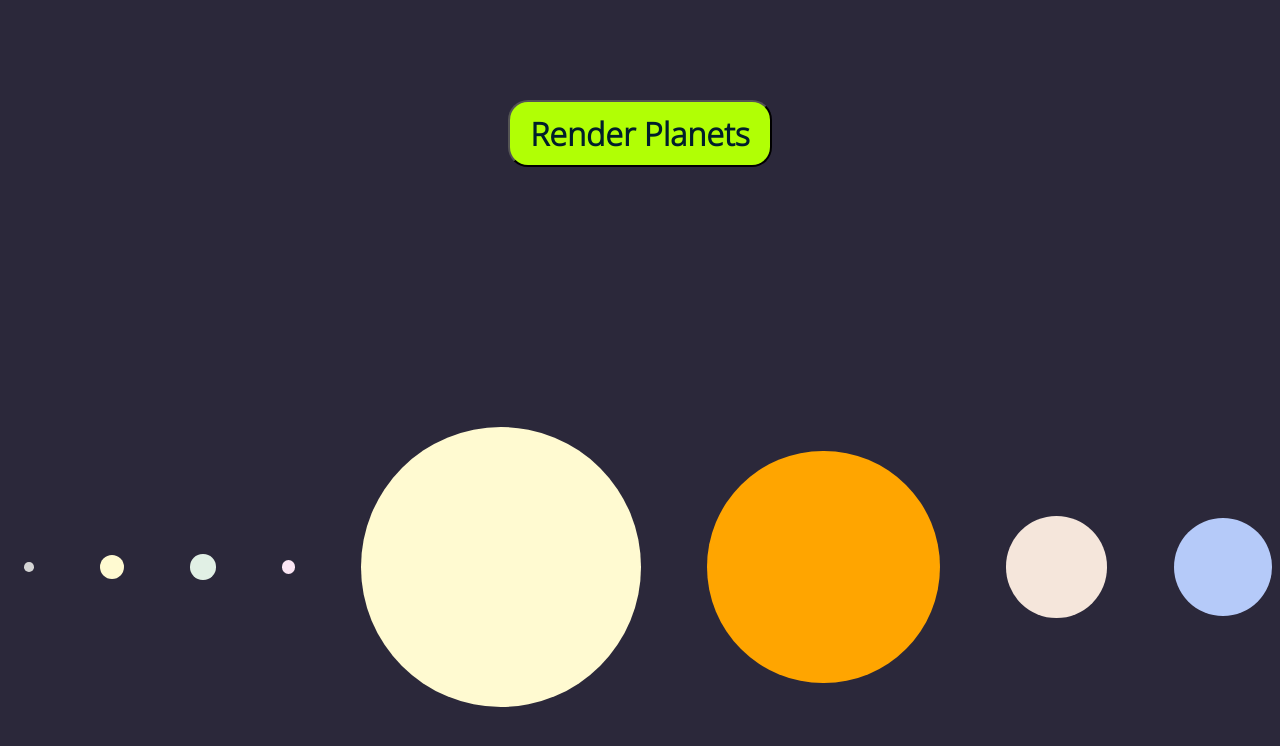
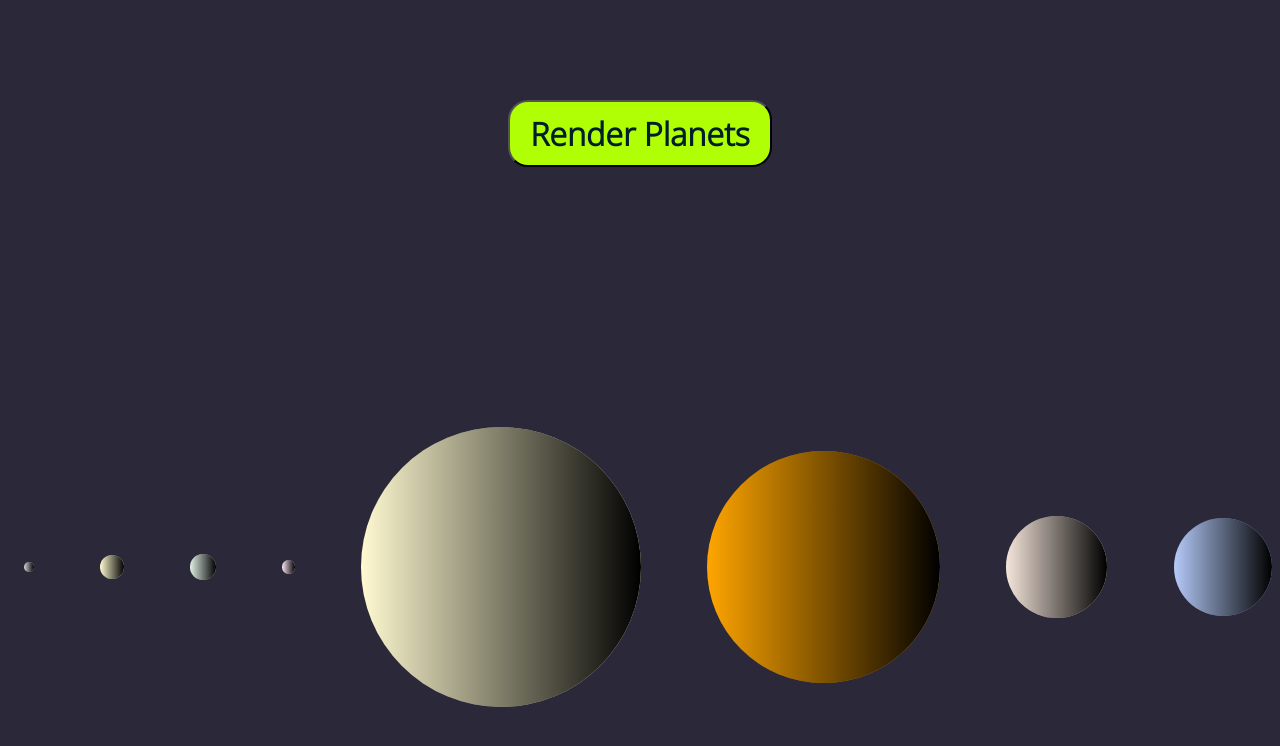
Before and after one commit to jmcclung3509/render-solar-system, a plain HTML site: page index.html in a window 1280 px wide. Both pictures are taken after a click on the button "Render Planets". Drawn offline with Linux system fonts and the light colour scheme.

Commit message:
added overlay with linear gradient to darken half

```diff
--- a/script.js
+++ b/script.js
@@ -66,6 +66,15 @@ function renderPlanets() {
         // planetEl.style.linearG
         planetEl.classList.add("planet")
         planetDiv.appendChild(planetEl)
+
+        let overlay = document.createElement("div")
+        overlay.style.backgroundColor = "transparent"
+        overlay.style.width = `${diameter}`
+        overlay.style.height = `${diameter}`
+        overlay.classList.add("overlay")
+        planetEl.appendChild(overlay)
+
+
         planetDiv.onmouseover = () => {
             if (planetInfo.classList.contains("hide")) {
                 planetInfo.classList.remove("hide")
--- a/style.css
+++ b/style.css
@@ -76,3 +76,8 @@ button {
     font-size: 1.5rem;
     color: #b4bec6;
 }
+
+.overlay {
+    background: linear-gradient(to right, transparent, black);
+    border-radius: 50%;
+}
```
